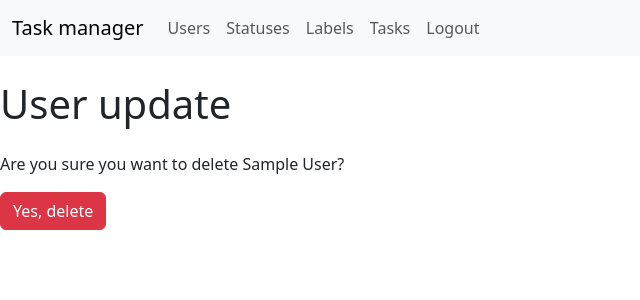
After one commit to saintodes/python-project-52, a Django app: page /users/1/delete/ in a window 1280 px wide. The commit adds this page. Shown: the top 300 px of the page, without its empty margins (0-640 px from the left). Run offline with Django 5.2, Linux system fonts and the light colour scheme; tables that the repository leaves empty hold one stand-in row (values such as "Sample post"); some libraries are stand-ins or nearby versions.

Commit message:
delete done

```diff
--- /dev/null
+++ b/users/templates/users/delete.html
@@ -0,0 +1,12 @@
+{% extends 'task_manager/base.html' %}
+{% load i18n %}
+
+
+{% block content %}
+<h1 class="my-4">{% trans "User update" %}</h1>
+<form method="post">
+    <p>{% trans 'Are you sure you want to delete' %} {{ user.first_name }} {{ user.last_name }}?</p>
+    {% csrf_token %}
+    <input class="btn btn-danger" type="submit" value='{% trans 'Yes, delete'%}'>
+</form>
+{% endblock %}
--- a/users/templates/users/users_list.html
+++ b/users/templates/users/users_list.html
@@ -24,6 +24,7 @@
         <td>{{user.date_joined|date:'d-m-Y H:i'}}</td>
         <td>
           <a href="{% url 'users:update' user.id %}">{% trans 'Update' %}</a>
+          <a href="{% url 'users:delete' user.id %}">{% trans 'Delete' %}</a>
         </td>
       </tr>
     {% endfor %}
--- a/users/urls.py
+++ b/users/urls.py
@@ -7,4 +7,5 @@ urlpatterns = [
     path('', views.UsersView.as_view(), name='users_list'),
     path('create/', views.RegisterUser.as_view(), name='create'),
     path('<int:pk>/update/', views.UpdateUser.as_view(), name='update'),
+    path('<int:pk>/delete/', views.DeleteUser.as_view(), name='delete'),
 ]
--- a/users/views.py
+++ b/users/views.py
@@ -2,7 +2,7 @@ from django.contrib.auth import get_user_model
 # from django.contrib.auth.mixins import PermissionRequiredMixin
 from django.contrib.auth.models import User
 from django.urls import reverse_lazy
-from django.views.generic import CreateView, ListView, UpdateView
+from django.views.generic import CreateView, ListView, UpdateView, DeleteView
 
 from users.forms import RegisterUserForm
 
@@ -28,6 +28,13 @@ class UpdateUser(UpdateView):
     model = get_user_model()
     form_class = RegisterUserForm
     template_name = 'users/update.html'
-    extra_context = {'title': 'User profile'}
+    extra_context = {'title': 'User update'}
     success_url = reverse_lazy('users:users_list')
     # permission_required = 'users.change_user'
+
+
+class DeleteUser(DeleteView):
+    model = User
+    template_name = 'users/delete.html'
+    extra_context = {'title': 'Delete user'}
+    success_url = reverse_lazy('users:users_list')
```
